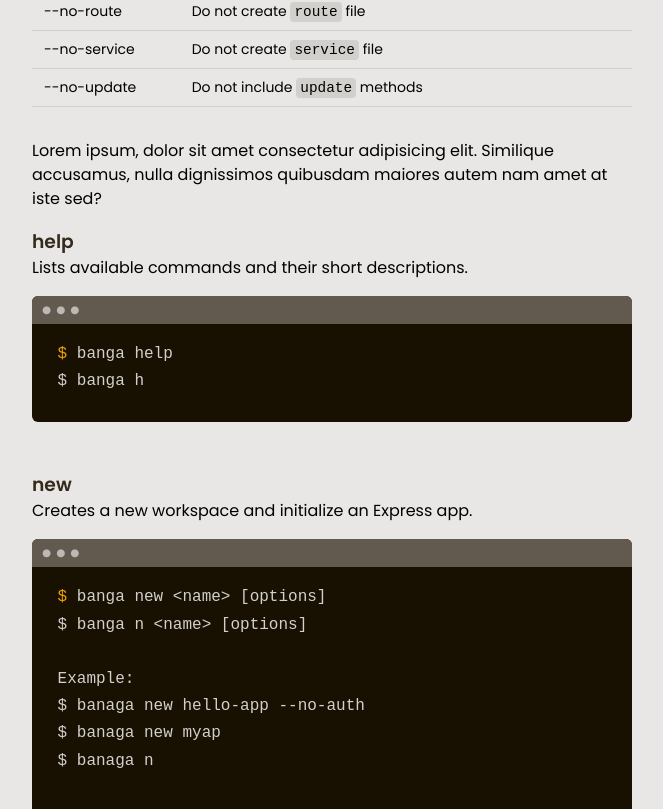
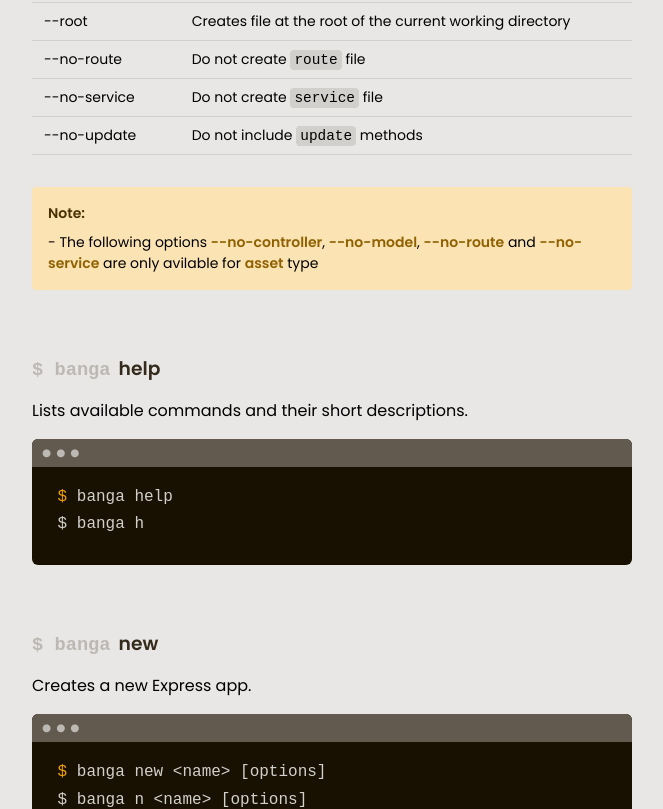
Before and after one commit to bangajs/documentation, an Angular app: page / in a window 1280 px wide. Shown: the part 3880-4689 px from the top of the page, without its empty margins (144-807 px from the left). Built offline with nearby package versions, Linux system fonts and the light colour scheme.

Commit message:
docs: fix typos and descriptions

```diff
--- a/src/app/app.component.html
+++ b/src/app/app.component.html
@@ -186,11 +186,11 @@
 
             Example: <br>
 
-            $ banaga generate controller user --no-crud <br>
-            $ banaga g asset user <br>
-            $ banaga generate service user <br>
-            $ banaga g r user <br>
-            $ banaga generate m user
+            $ banga generate controller user --no-crud <br>
+            $ banga g asset user <br>
+            $ banga generate service user <br>
+            $ banga g r user <br>
+            $ banga generate m user
           </app-terminal>
 
           <h4>Types</h4>
@@ -288,7 +288,10 @@
             </tbody>
           </table>
 
-          <p class="notice">Lorem ipsum, dolor sit amet consectetur adipisicing elit. Similique accusamus, nulla dignissimos quibusdam maiores autem nam amet at iste sed?</p>
+          <div class="notice">
+            <h4>Note:</h4>
+            <span>- The following options <b>--no-controller</b>, <b>--no-model</b>, <b>--no-route</b> and <b>--no-service</b> are only avilable for <b>asset</b> type</span>
+          </div>
         </div>
 
         <!-- help  -->
@@ -305,7 +308,7 @@
         <!-- new  -->
         <div class="sub-section" id="banga-new">
           <h3>new</h3>
-          <p>Creates a new workspace and initialize an Express app.</p>
+          <p>Creates a new Express app.</p>
 
           <app-terminal [isCopiable]=false>
             $ banga new &lt;name&gt; [options] <br>
@@ -313,9 +316,8 @@
 
             Example: <br>
 
-            $ banaga new hello-app --no-auth <br>
-            $ banaga new myap <br>
-            $ banaga n <br>
+            $ banga new hello-app --no-auth <br>
+            $ banga new myapp <br>
           </app-terminal>
 
           <h4>Options</h4>
@@ -340,7 +342,7 @@
         <!-- version -->
         <div class="sub-section" id="banga-version">
           <h3>version</h3>
-          <p>Displays Banga version..</p>
+          <p>Displays Banga version.</p>
 
           <app-terminal [isCopiable]=false>
             $ banga version <br>
--- a/src/app/app.component.scss
+++ b/src/app/app.component.scss
@@ -74,13 +74,41 @@
   justify-content: space-between;
 }
 
+.notice {
+  background: #fbe3b3;
+  padding: 1rem;
+  border-radius: 0.25rem;
+  margin-bottom: 2rem;
+  font-size: 0.875rem;
+
+  h4 {
+    color: #483101;
+    margin-bottom: 0.5rem;
+  }
+
+  b {
+    color: #906101;
+  }
+}
+
 main {
   width: 100%;
   max-width: 600px;
 }
 
 .sub-section {
-  padding-top: 1rem;
+  padding: 1rem 0;
+}
+
+.sub-section > h3 {
+  margin-bottom: 1rem;
+}
+
+.sub-section > h3::before {
+  content: "$ banga";
+  color: #bcb8b3;
+  font-family: var(--font-2);
+  margin-right: 0.5rem;
 }
 
 aside {
```
